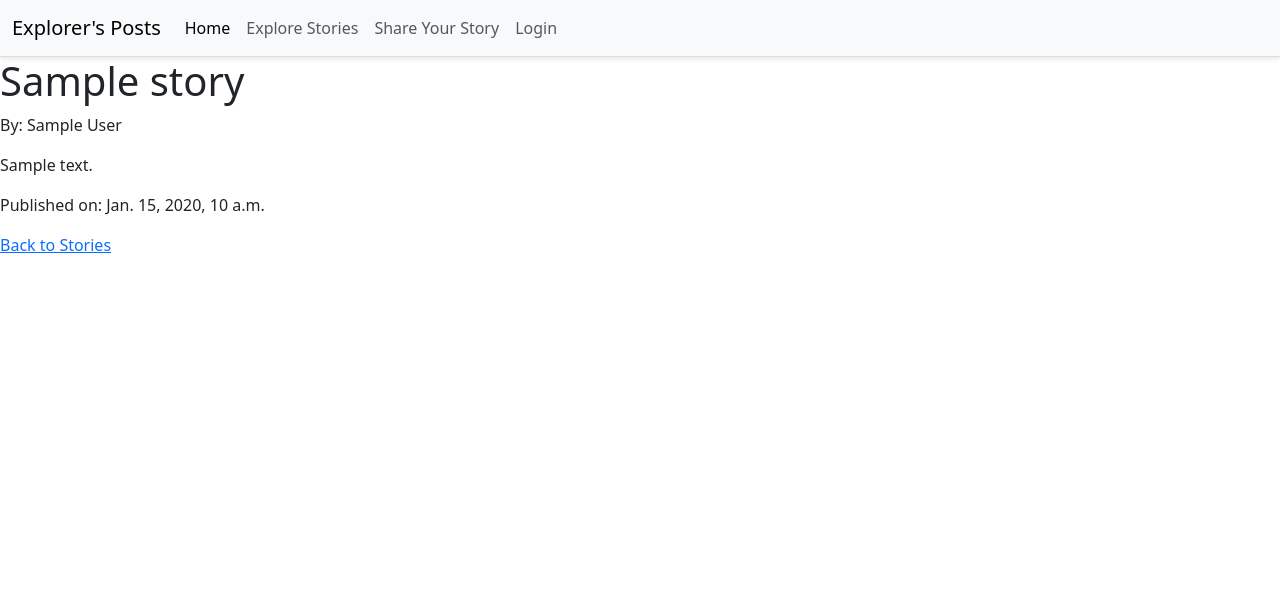
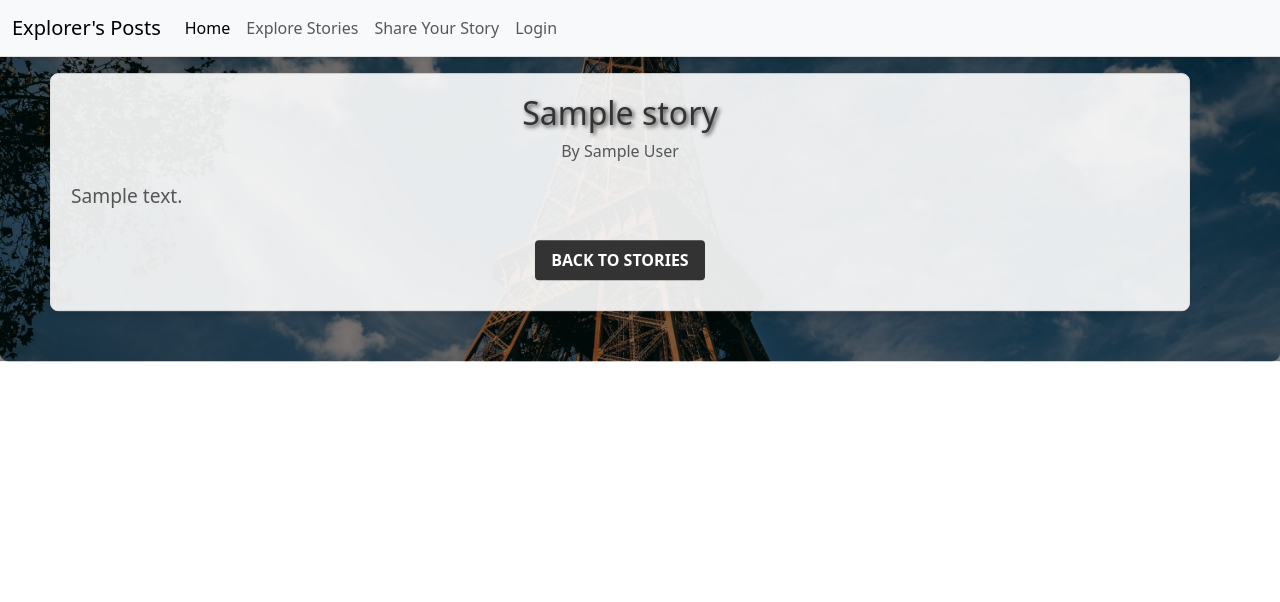
Before and after one commit to monicathomas8/The-Explorers-Post, a Django app: template stories/templates/story_detail.html in a window 1280 px wide. Shown: the top 602 px of the page. Run offline with Django 4.2, Linux system fonts and the light colour scheme; the template is opened without the code that fills it: most values are stand-ins (such as "Sample title", 1, 10 or a date in 2020).

Commit message:
styled story detail.html and made the font more easy to read across the story templates

```diff
--- a/explorers_posts/settings.py
+++ b/explorers_posts/settings.py
@@ -27,7 +27,7 @@ TEMPLATES_DIR = os.path.join(BASE_DIR, 'templates')
 SECRET_KEY = os.environ.get("SECRET_KEY")
 
 # SECURITY WARNING: don't run with debug turned on in production!
-DEBUG = False
+DEBUG = True
 
 
 ALLOWED_HOSTS = [
--- a/static/css/style.css
+++ b/static/css/style.css
@@ -85,6 +85,7 @@ body, html {
 .custom-card .card-text {
     font-size: 1rem;
     color: #555; /* Medium grey for content */
+    text-shadow: none; /* Remove text shadow */
 }
 
 /* Customize the button */
@@ -105,8 +106,44 @@ body, html {
 
 /* Add space between rows */
 .card {
+    margin-bottom: 30px;
+}
+
+.story-card {
+    position: relative;
+    z-index: 2;
+    background-color: rgba(255, 255, 255, 0.9);
+    border: 1px solid #ddd;
+    border-radius: 8px;
+    box-shadow: 0 4px 6px rgba(0, 0, 0, 0.1);
+    padding: 20px;
+    text-align: center;
+    width: calc(100% - 40px); /* Full width minus padding */
+
+
+}
+
+.story-card h1 {
+    font-size: 2rem;
+    color: #333;
+    margin-bottom: 10px;
+}
+
+.story-card h5 {
+    font-size: 1rem;
+    color: #666;
     margin-bottom: 20px;
 }
+
+.story-card .story-content {
+    font-size: 1.2rem;
+    color: #555;
+    margin-bottom: 20px;
+    text-align: left;
+    text-shadow: none; /* Remove text shadow */
+
+}
+
 
 #story-list-container {
     background-image: url('/static/images/empire.jpg'); /* Path to your background image */
@@ -137,6 +174,28 @@ body, html {
     z-index: 2;
 }
 
+#story-detail-container {
+    background-image: url('/static/images/tower.jpg'); /* Path to your background image */
+    background-size: cover; /* Ensures the image covers the container */
+    background-position: center; /* Centers the image */
+    background-repeat: no-repeat; /* Prevents repeating */
+    padding : 50px;
+    border-radius: 8px; /* Optional: Add rounded corners */
+    color: white; /* Text color for readability */
+    position: relative;
+}
+
+#story-detail-container::before {
+    content: '';
+    position: absolute;
+    top: 0;
+    left: 0;
+    width: 100%;
+    height: 100%;
+    background-color: rgba(0, 0, 0, 0.5); /* Semi-transparent overlay */
+    z-index: 1;
+}
+
 footer {
     position: fixed;
     bottom: 0;
--- a/stories/templates/story_detail.html
+++ b/stories/templates/story_detail.html
@@ -3,9 +3,12 @@
 {% block title %}Welcome to The Explorer's Post{% endblock %}
 
 {% block content %}
-    <h1>{{ story.title }}</h1>
-    <p>By: {{ story.author }}</p>
-    <p>{{ story.content }}</p>
-    <p>Published on: {{ story.created_on }}</p>
-    <a href="{% url 'story_list' %}">Back to Stories</a>
+<div id="story-detail-container">
+    <div class="story-card">
+        <h1>{{ story.title }}</h1>
+        <h5 class="text-muted">By {{ story.author }}</h5>
+        <p class="story-content">{{ story.content }}</p>
+        <a href="{% url 'story_list' %}" class="btn custom-btn">Back to Stories</a>
+    </div>
+</div>
 {%endblock%}
--- a/templates/base.html
+++ b/templates/base.html
@@ -39,7 +39,7 @@
         </nav>
     </header>
     <div class="wrapper">
-        <main >
+        <main class="content">
             {% block content %}
             <!-- Page-specific content will go here -->
             {% endblock %}
```
